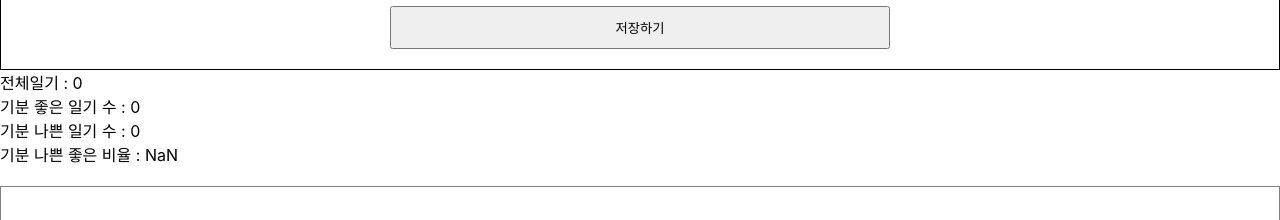
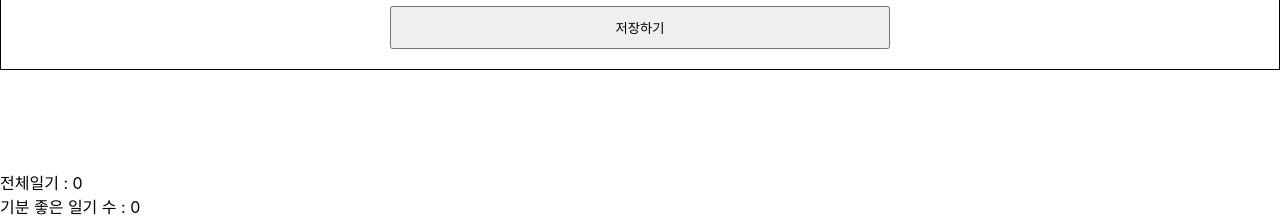
Before and after one commit to myongdol/simple_diary, a React (Create React App) app: page / in a window 1280 px wide. Shown: the part 404-624 px from the top of the page. Built offline with nearby package versions, Linux system fonts and the light colour scheme; no server answers.

Commit message:
[feat] OptimizeTest 컴포넌트 추가

```diff
--- a/src/App.js
+++ b/src/App.js
@@ -2,6 +2,7 @@ import { useEffect, useMemo, useRef, useState } from 'react';
 import './App.css';
 import DiaryEditor from './DiaryEditor';
 import DiaryList from './DiaryList';
+import OptimizeTest from './OptimizeTest';
 
 
 function App() {
@@ -69,6 +70,7 @@ function App() {
   return (
     <div className="App">
       <DiaryEditor onCreate={onCreate}/>
+      <OptimizeTest />
       <div>전체일기 : {data.length}</div>
       <div>기분 좋은 일기 수 : {goodCount}</div>
       <div>기분 나쁜 일기 수 : {badCount}</div>
--- /dev/null
+++ b/src/OptimizeTest.js
@@ -0,0 +1,5 @@
+const OptimizeTest = () => {
+    return <div style={{padding: 50}}></div>
+};
+
+export default OptimizeTest;
```
